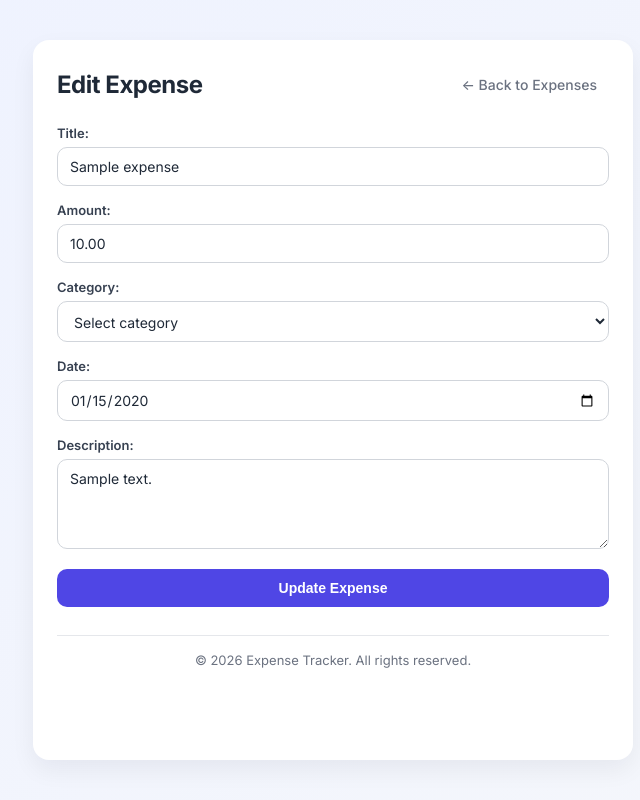
After one commit to sravankambhampati-SK/expense-tracker-django, a Django app: page /edit_expense/1/ in a window 1280 px wide. The commit adds this page. Shown: the whole page, without its empty margins (307-947 px from the left). Run offline with Django 5.2, Linux system fonts and the light colour scheme; tables that the repository leaves empty hold one stand-in row (values such as "Sample post").

Commit message:
version0.0

```diff
--- /dev/null
+++ b/expenses/templates/expenses/edit_expense.html
@@ -0,0 +1,202 @@
+{% load static %}
+<!DOCTYPE html>
+<html lang="en">
+<head>
+    <meta charset="UTF-8">
+    <title>Edit Expense</title>
+    <link rel="preconnect" href="https://fonts.googleapis.com">
+    <link rel="preconnect" href="https://fonts.gstatic.com" crossorigin>
+    <link href="https://fonts.googleapis.com/css2?family=Inter:wght@400;500;600;700&display=swap" rel="stylesheet">
+
+    <style>
+        :root {
+            --bg: #f5f7fb;
+            --card-bg: #ffffff;
+            --text: #1f2937;
+            --muted: #6b7280;
+            --primary: #4f46e5;
+            --primary-hover: #4338ca;
+            --border: #e5e7eb;
+            --shadow: 0 10px 25px rgba(15, 23, 42, 0.06);
+            --input-bg: #ffffff;
+            --input-border: #d1d5db;
+            --input-focus: #4f46e5;
+        }
+
+        * {
+            box-sizing: border-box;
+            margin: 0;
+            padding: 0;
+        }
+
+        body {
+            font-family: 'Inter', system-ui, -apple-system, Segoe UI, Roboto, sans-serif;
+            background: linear-gradient(135deg, #eef2ff 0%, #f5f7fb 100%);
+            color: var(--text);
+            min-height: 100vh;
+            display: flex;
+            justify-content: center;
+            padding: 40px 16px;
+        }
+
+        .container {
+            width: 100%;
+            max-width: 600px;
+            background: var(--card-bg);
+            border-radius: 16px;
+            box-shadow: var(--shadow);
+            padding: 28px 24px;
+        }
+
+        header {
+            display: flex;
+            justify-content: space-between;
+            align-items: center;
+            margin-bottom: 24px;
+            flex-wrap: wrap;
+            gap: 12px;
+        }
+
+        h1 {
+            font-size: 24px;
+            font-weight: 700;
+            letter-spacing: -0.02em;
+        }
+
+        .back-btn {
+            display: inline-flex;
+            align-items: center;
+            gap: 6px;
+            text-decoration: none;
+            color: var(--muted);
+            font-size: 14px;
+            font-weight: 500;
+            padding: 8px 12px;
+            border-radius: 8px;
+            transition: background 0.2s ease, color 0.2s ease;
+        }
+
+        .back-btn:hover {
+            background: #f3f4f6;
+            color: var(--text);
+        }
+
+        form {
+            display: flex;
+            flex-direction: column;
+            gap: 16px;
+        }
+
+        form p {
+            margin: 0;
+        }
+
+        form label {
+            display: block;
+            font-size: 13px;
+            font-weight: 600;
+            color: #374151;
+            margin-bottom: 6px;
+        }
+
+        form input[type="text"],
+        form input[type="number"],
+        form input[type="date"],
+        form textarea,
+        form select {
+            width: 100%;
+            padding: 10px 12px;
+            border-radius: 10px;
+            border: 1px solid var(--input-border);
+            background: var(--input-bg);
+            color: var(--text);
+            font-size: 14px;
+            font-family: inherit;
+            transition: border-color 0.15s ease, box-shadow 0.15s ease;
+        }
+
+        form input:focus,
+        form textarea:focus,
+        form select:focus {
+            outline: none;
+            border-color: var(--input-focus);
+            box-shadow: 0 0 0 3px rgba(79, 70, 229, 0.15);
+        }
+
+        form textarea {
+            min-height: 90px;
+            resize: vertical;
+        }
+
+        form .helptext {
+            display: block;
+            margin-top: 6px;
+            font-size: 12px;
+            color: var(--muted);
+        }
+
+        .submit-btn {
+            display: inline-flex;
+            align-items: center;
+            justify-content: center;
+            background: var(--primary);
+            color: #fff;
+            border: none;
+            padding: 11px 16px;
+            border-radius: 10px;
+            font-weight: 600;
+            font-size: 14px;
+            cursor: pointer;
+            transition: background 0.2s ease, transform 0.1s ease;
+        }
+
+        .submit-btn:hover {
+            background: var(--primary-hover);
+            transform: translateY(-1px);
+        }
+
+        .site-footer {
+            margin-top: 28px;
+            padding-top: 16px;
+            border-top: 1px solid var(--border);
+            text-align: center;
+            font-size: 13px;
+            color: var(--muted);
+        }
+
+        .site-footer p {
+            margin: 0;
+        }
+
+        @media (max-width: 600px) {
+            .container {
+                padding: 18px 14px;
+            }
+
+            h1 {
+                font-size: 20px;
+            }
+        }
+    </style>
+</head>
+<body>
+
+<div class="container">
+    <header>
+        <h1>Edit Expense</h1>
+        <a href="{% url 'home' %}" class="back-btn">← Back to Expenses</a>
+    </header>
+
+    <form method="POST">
+        {% csrf_token %}
+        {{ form.as_p }}
+        <button type="submit" class="submit-btn">Update Expense</button>
+    </form>
+
+    <footer class="site-footer">
+        <p>&copy; {{ now|date:"Y" }} Expense Tracker. All rights reserved.</p>
+    </footer>
+</div>
+
+</body>
+</html>
--- a/expenses/urls.py
+++ b/expenses/urls.py
@@ -1,7 +1,9 @@
 from django.urls import path
-from .import views
+from . import views
 
 urlpatterns = [
     path('', views.home, name='home'),
-    path("add-expense/", views.add_expense, name="add_expense"),
+    path('add_expense/', views.add_expense, name='add_expense'),
+    path('edit_expense/<int:pk>/', views.edit_expense, name='edit_expense'),
+    path('delete_expense/<int:pk>/', views.delete_expense, name='delete_expense'),
 ]
--- a/expenses/views.py
+++ b/expenses/views.py
@@ -1,19 +1,22 @@
-from django.shortcuts import render, redirect
+from django.shortcuts import render, redirect, get_object_or_404
 from django.core.paginator import Paginator
+from django.utils import timezone
 from .forms import ExpenseForm
 from .models import Expense
 
 
 def home(request):
-    # Get all expenses ordered by date
     expenses_qs = Expense.objects.all().order_by('-date')
 
-    # Pagination: 8 per page
     paginator = Paginator(expenses_qs, 8)
     page_number = request.GET.get("page")
     page_obj = paginator.get_page(page_number)
 
-    return render(request, "expenses/home.html", {"page_obj": page_obj})
+    return render(
+        request,
+        "expenses/home.html",
+        {"page_obj": page_obj, "now": timezone.now()}
+    )
 
 
 def add_expense(request):
@@ -25,4 +28,40 @@ def add_expense(request):
     else:
         form = ExpenseForm()
 
-    return render(request, "expenses/add_expense.html", {"form": form})
+    return render(
+        request,
+        "expenses/add_expense.html",
+        {"form": form, "now": timezone.now()}
+    )
+
+
+def edit_expense(request, pk):
+    expense = get_object_or_404(Expense, pk=pk)
+
+    if request.method == "POST":
+        form = ExpenseForm(request.POST, instance=expense)
+        if form.is_valid():
+            form.save()
+            return redirect("home")
+    else:
+        form = ExpenseForm(instance=expense)
+
+    return render(
+        request,
+        "expenses/edit_expense.html",
+        {"form": form, "expense": expense, "now": timezone.now()}
+    )
+
+
+def delete_expense(request, pk):
+    expense = get_object_or_404(Expense, pk=pk)
+
+    if request.method == "POST":
+        expense.delete()
+        return redirect("home")
+
+    return render(
+        request,
+        "expenses/confirm_delete.html",
+        {"expense": expense, "now": timezone.now()}
+    )
```
Also changed, not shown: expenses/templates/expenses/confirm_delete.html (added, +174 -0 lines), expenses/templates/expenses/home.html (+6 -1 lines).
